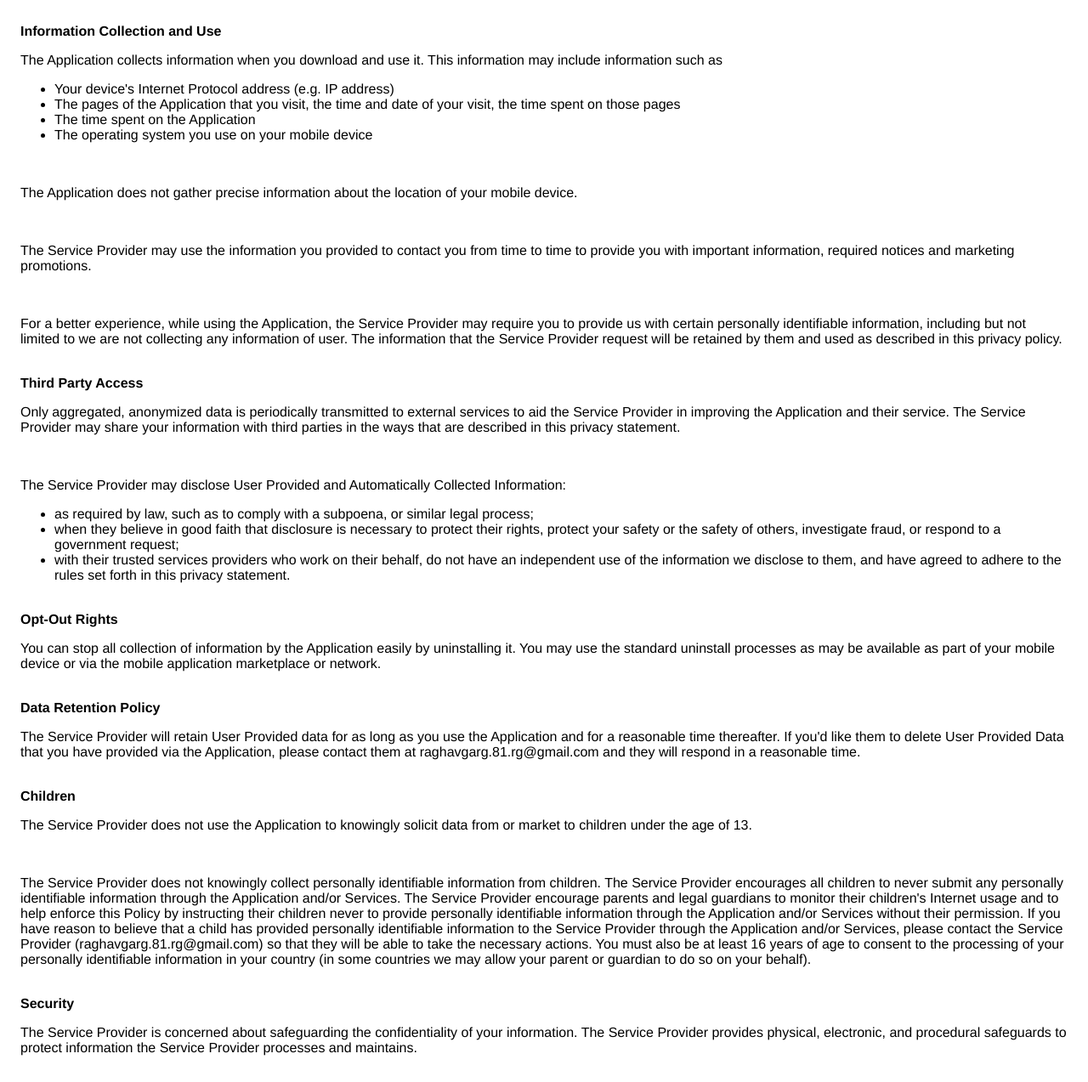
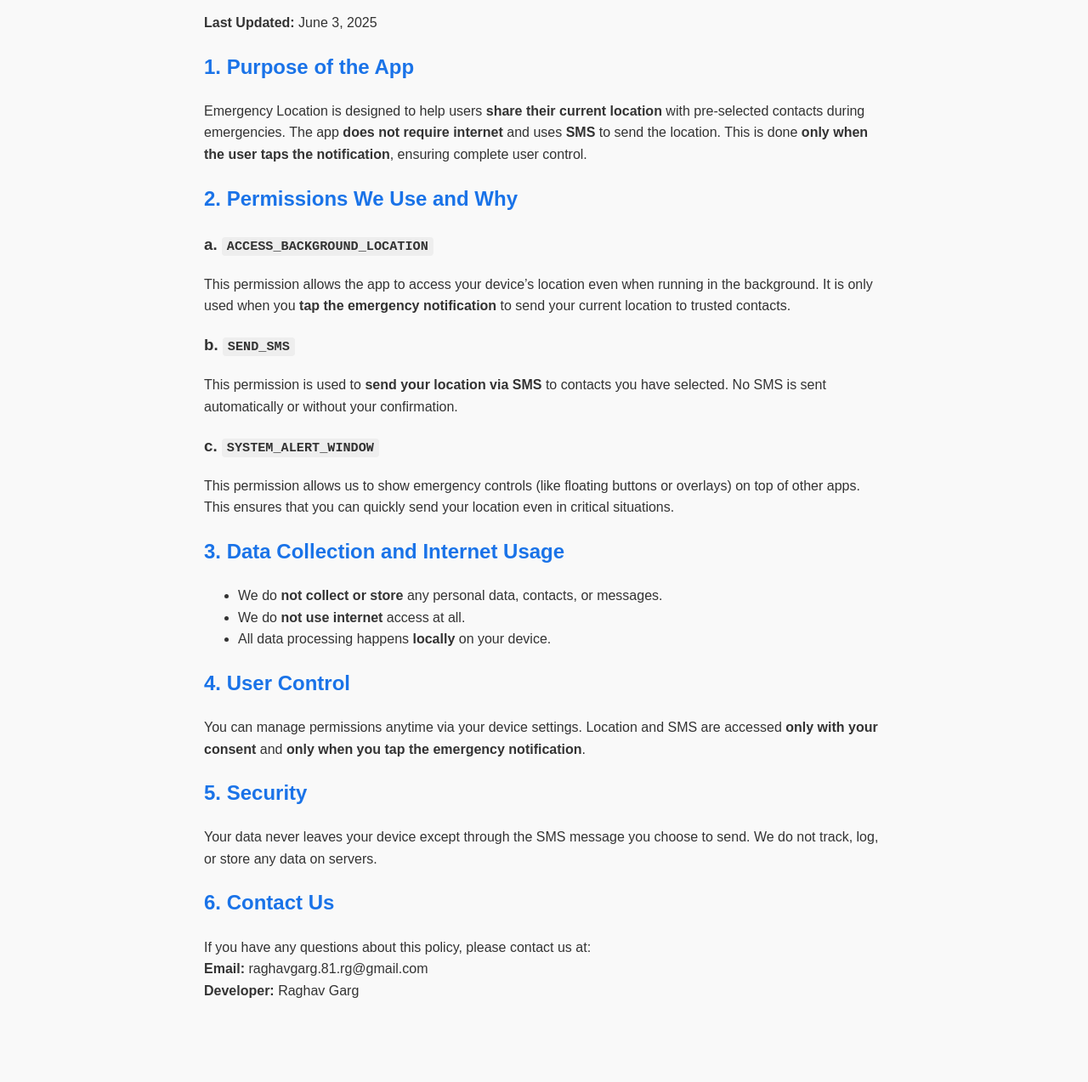
Before and after one commit to Raghav117/raghav117.github.io, a plain HTML site: page index.html in a window 1280 px wide. Shown: the part 100-1373 px from the top of the page at 85% size. After the commit the page ends 1315 px from the top, so only its background shows below. Drawn offline with Linux system fonts and the light colour scheme.

Commit message:
[PRIVACY POLICY CHAGES ]

```diff
--- a/index.html
+++ b/index.html
@@ -1,105 +1,94 @@
 <!DOCTYPE html>
-<html>
+<html lang="en">
 
 <head>
-    <meta charset='utf-8'>
-    <meta name='viewport' content='width=device-width'>
-    <title>Privacy Policy</title>
+    <meta charset="UTF-8">
+    <title>Privacy Policy - Emergency Location</title>
+    <meta name="viewport" content="width=device-width, initial-scale=1.0">
     <style>
         body {
-            font-family: 'Helvetica Neue', Helvetica, Arial, sans-serif;
-            padding: 1em;
+            font-family: Arial, sans-serif;
+            line-height: 1.6;
+            padding: 20px;
+            max-width: 800px;
+            margin: auto;
+            background-color: #f9f9f9;
+            color: #333;
+        }
+
+        h1,
+        h2 {
+            color: #1a73e8;
+        }
+
+        code {
+            background: #eee;
+            padding: 2px 6px;
+            border-radius: 4px;
         }
     </style>
 </head>
 
 <body>
-    <strong>Privacy Policy</strong>
-    <p>This privacy policy applies to the Emergency Location app (hereby referred to as "Application") for mobile
-        devices that was created by Raghav Garg (hereby referred to as "Service Provider") as a Free service. This
-        service is intended for use "AS IS".</p><br><strong>Information Collection and Use</strong>
-    <p>The Application collects information when you download and use it. This information may include information such
-        as </p>
+
+    <h1>Privacy Policy for Emergency Location</h1>
+    <p><strong>Last Updated:</strong> June 3, 2025</p>
+
+    <h2>1. Purpose of the App</h2>
+    <p>
+        Emergency Location is designed to help users <strong>share their current location</strong> with
+        pre-selected contacts during emergencies. The app <strong>does not require internet</strong>
+        and uses <strong>SMS</strong> to send the location. This is done <strong>only when the user
+            taps the notification</strong>, ensuring complete user control.
+    </p>
+
+    <h2>2. Permissions We Use and Why</h2>
+
+    <h3>a. <code>ACCESS_BACKGROUND_LOCATION</code></h3>
+    <p>
+        This permission allows the app to access your device’s location even when running in the background.
+        It is only used when you <strong>tap the emergency notification</strong> to send your current location
+        to trusted contacts.
+    </p>
+
+    <h3>b. <code>SEND_SMS</code></h3>
+    <p>
+        This permission is used to <strong>send your location via SMS</strong> to contacts you have selected.
+        No SMS is sent automatically or without your confirmation.
+    </p>
+
+    <h3>c. <code>SYSTEM_ALERT_WINDOW</code></h3>
+    <p>
+        This permission allows us to show emergency controls (like floating buttons or overlays) on top
+        of other apps. This ensures that you can quickly send your location even in critical situations.
+    </p>
+
+    <h2>3. Data Collection and Internet Usage</h2>
     <ul>
-        <li>Your device's Internet Protocol address (e.g. IP address)</li>
-        <li>The pages of the Application that you visit, the time and date of your visit, the time spent on those pages
-        </li>
-        <li>The time spent on the Application</li>
-        <li>The operating system you use on your mobile device</li>
+        <li>We do <strong>not collect or store</strong> any personal data, contacts, or messages.</li>
+        <li>We do <strong>not use internet</strong> access at all.</li>
+        <li>All data processing happens <strong>locally</strong> on your device.</li>
     </ul>
-    <p></p><br>
-    <p style="">The Application does not gather precise information about the location of your mobile device.</p>
-    <div style="display: none;">
-        <p>The Application collects your device's location, which helps the Service Provider determine your approximate
-            geographical location and make use of in below ways:</p>
-        <ul>
-            <li>Geolocation Services: The Service Provider utilizes location data to provide features such as
-                personalized content, relevant recommendations, and location-based services.</li>
-            <li>Analytics and Improvements: Aggregated and anonymized location data helps the Service Provider to
-                analyze user behavior, identify trends, and improve the overall performance and functionality of the
-                Application.</li>
-            <li>Third-Party Services: Periodically, the Service Provider may transmit anonymized location data to
-                external services. These services assist them in enhancing the Application and optimizing their
-                offerings.</li>
-        </ul>
-    </div><br>
-    <p>The Service Provider may use the information you provided to contact you from time to time to provide you with
-        important information, required notices and marketing promotions.</p><br>
-    <p>For a better experience, while using the Application, the Service Provider may require you to provide us with
-        certain personally identifiable information, including but not limited to we are not collecting any information
-        of user. The information that the Service Provider request will be retained by them and used as described in
-        this privacy policy.</p><br><strong>Third Party Access</strong>
-    <p>Only aggregated, anonymized data is periodically transmitted to external services to aid the Service Provider in
-        improving the Application and their service. The Service Provider may share your information with third parties
-        in the ways that are described in this privacy statement.</p><!----><br>
-    <p>The Service Provider may disclose User Provided and Automatically Collected Information:</p>
-    <ul>
-        <li>as required by law, such as to comply with a subpoena, or similar legal process;</li>
-        <li>when they believe in good faith that disclosure is necessary to protect their rights, protect your safety or
-            the safety of others, investigate fraud, or respond to a government request;</li>
-        <li>with their trusted services providers who work on their behalf, do not have an independent use of the
-            information we disclose to them, and have agreed to adhere to the rules set forth in this privacy statement.
-        </li>
-    </ul>
-    <p></p><br><strong>Opt-Out Rights</strong>
-    <p>You can stop all collection of information by the Application easily by uninstalling it. You may use the standard
-        uninstall processes as may be available as part of your mobile device or via the mobile application marketplace
-        or network.</p><br><strong>Data Retention Policy</strong>
-    <p>The Service Provider will retain User Provided data for as long as you use the Application and for a reasonable
-        time thereafter. If you'd like them to delete User Provided Data that you have provided via the Application,
-        please contact them at raghavgarg.81.rg@gmail.com and they will respond in a reasonable time.</p>
-    <br><strong>Children</strong>
-    <p>The Service Provider does not use the Application to knowingly solicit data from or market to children under the
-        age of 13.</p><!---->
-    <div><br>
-        <p>The Service Provider does not knowingly collect personally
-            identifiable information from children. The Service Provider
-            encourages all children to never submit any personally
-            identifiable information through the Application and/or Services.
-            The Service Provider encourage parents and legal guardians to monitor
-            their children's Internet usage and to help enforce this Policy by instructing
-            their children never to provide personally identifiable information through the Application and/or Services
-            without their permission. If you have reason to believe that a child
-            has provided personally identifiable information to the Service Provider through the Application and/or
-            Services,
-            please contact the Service Provider (raghavgarg.81.rg@gmail.com) so that they will be able to take the
-            necessary actions.
-            You must also be at least 16 years of age to consent to the processing
-            of your personally identifiable information in your country (in some countries we may allow your parent
-            or guardian to do so on your behalf).</p>
-    </div><br><strong>Security</strong>
-    <p>The Service Provider is concerned about safeguarding the confidentiality of your information. The Service
-        Provider provides physical, electronic, and procedural safeguards to protect information the Service Provider
-        processes and maintains.</p><br><strong>Changes</strong>
-    <p>This Privacy Policy may be updated from time to time for any reason. The Service Provider will notify you of any
-        changes to the Privacy Policy by updating this page with the new Privacy Policy. You are advised to consult this
-        Privacy Policy regularly for any changes, as continued use is deemed approval of all changes.</p><br>
-    <p>This privacy policy is effective as of 2025-06-03</p><br><strong>Your Consent</strong>
-    <p>By using the Application, you are consenting to the processing of your information as set forth in this Privacy
-        Policy now and as amended by us.</p><br><strong>Contact Us</strong>
-    <p>If you have any questions regarding privacy while using the Application, or have questions about the practices,
-        please contact the Service Provider via email at raghavgarg.81.rg@gmail.com.</p>
-    <hr>
+
+    <h2>4. User Control</h2>
+    <p>
+        You can manage permissions anytime via your device settings. Location and SMS are accessed
+        <strong>only with your consent</strong> and <strong>only when you tap the emergency notification</strong>.
+    </p>
+
+    <h2>5. Security</h2>
+    <p>
+        Your data never leaves your device except through the SMS message you choose to send.
+        We do not track, log, or store any data on servers.
+    </p>
+
+    <h2>6. Contact Us</h2>
+    <p>
+        If you have any questions about this policy, please contact us at:<br>
+        <strong>Email:</strong> raghavgarg.81.rg@gmail.com<br>
+        <strong>Developer:</strong> Raghav Garg
+    </p>
+
 </body>
 
 </html>
```
